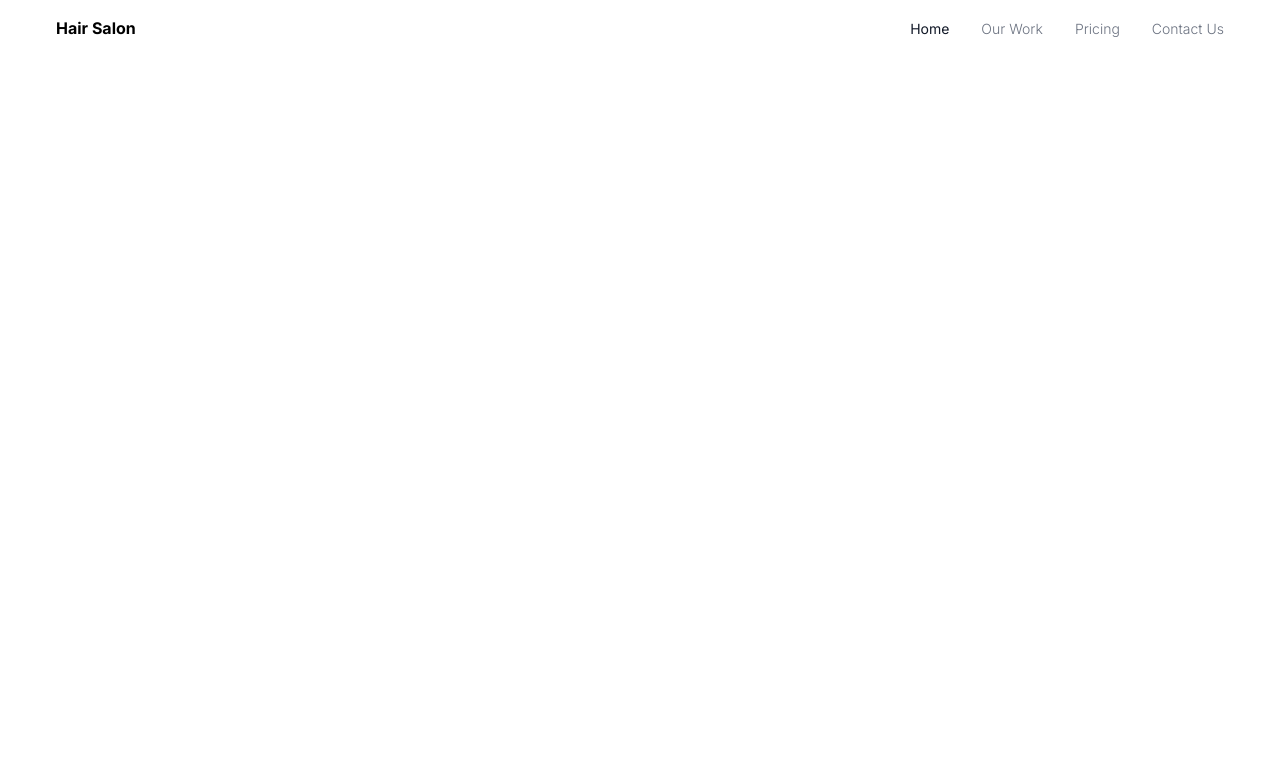
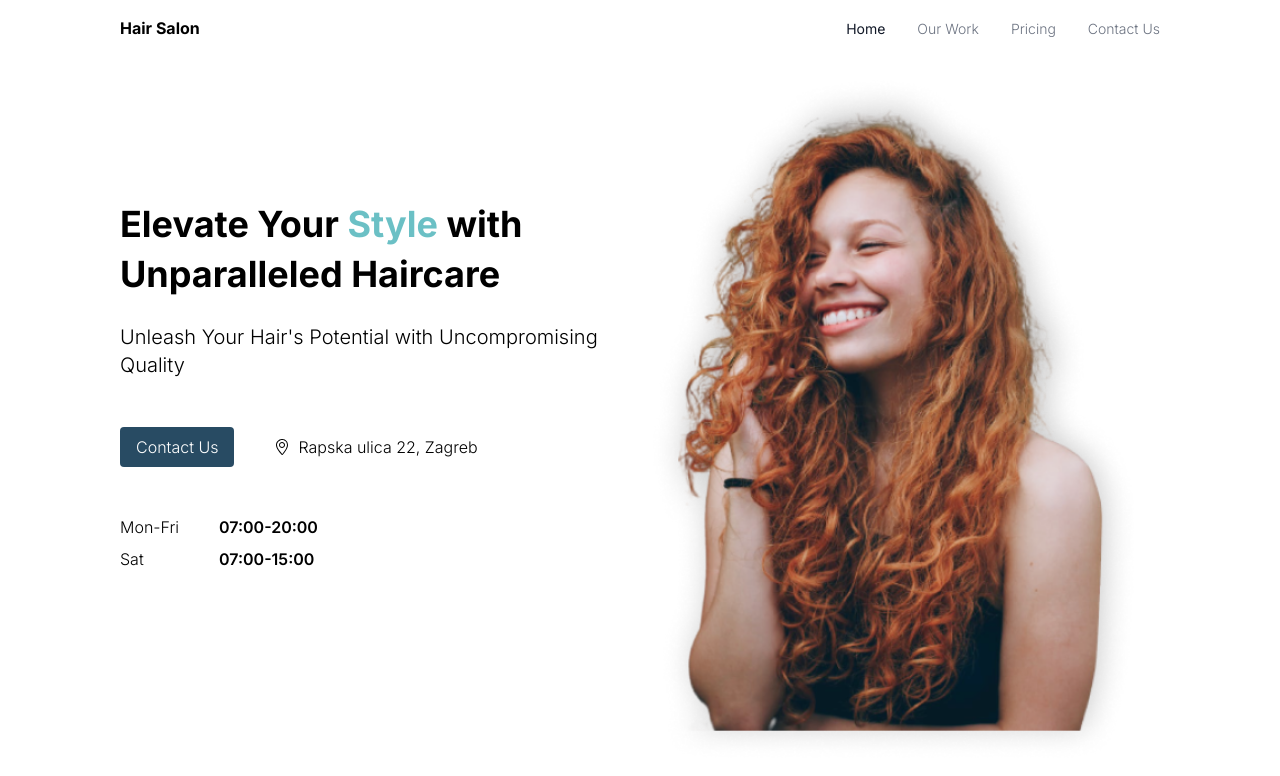
Before and after one commit to imujo/hair-salon, a Next.js app: page / in a window 1280 px wide. Shown: the top 776 px of the page. Built offline with nearby package versions, Linux system fonts and the light colour scheme.

Commit message:
adding heading to home page

```diff
--- a/package.json
+++ b/package.json
@@ -21,6 +21,7 @@
     "postcss": "8.4.24",
     "react": "18.2.0",
     "react-dom": "18.2.0",
+    "react-icons": "^4.9.0",
     "tailwind-merge": "^1.12.0",
     "tailwindcss": "3.3.2",
     "typescript": "5.0.4"
--- a/src/app/layout.tsx
+++ b/src/app/layout.tsx
@@ -15,10 +15,12 @@ export default function RootLayout({
   children: React.ReactNode;
 }) {
   return (
-    <html lang="en">
-      <body className={inter.className}>
-        <Nav page="/" />
-        {children}
+    <html lang="en" className={inter.className}>
+      <body className="w-full flex flex-col items-center">
+        <main className="max-w-6xl w-full px-14">
+          <Nav page="/" />
+          {children}
+        </main>
       </body>
     </html>
   );
--- a/src/app/page.tsx
+++ b/src/app/page.tsx
@@ -1,7 +1,51 @@
+import Address from "@/components/Address";
+import Button from "@/components/Button";
 import Nav from "@/components/Nav";
 import { NextPage } from "next";
 import Image from "next/image";
 
 export default function Home(props: NextPage) {
-  return <main className=""></main>;
+  return (
+    <div className="  w-full ">
+      <header className="flex flex-row gap-4 h-screen ">
+        <section className="w-full pt-36">
+          <h1 className=" text-4xl font-bold mb-6 leading-snug">
+            Elevate Your <span className=" text-[#6BC0C5]">Style</span> with
+            Unparalleled Haircare
+          </h1>
+          <h3 className="text-xl font-light">
+            Unleash Your Hair's Potential with Uncompromising Quality
+          </h3>
+
+          <div className="my-12 flex gap-10 items-center">
+            <Button title="Contact Us" />
+            <Address
+              href="https://goo.gl/maps/rby8rfXyehgEfHUHA"
+              address="Rapska ulica 22, Zagreb"
+              target="_blank"
+            />
+          </div>
+
+          <div className="flex gap-10 [&>ul>li]:mb-2">
+            <ul className="font-light">
+              <li>Mon-Fri</li>
+              <li>Sat</li>
+            </ul>
+            <ul className="font-semibold">
+              <li>07:00-20:00</li>
+              <li>07:00-15:00</li>
+            </ul>
+          </div>
+        </section>
+        <section className=" w-full">
+          <Image
+            src="/heading_image.png"
+            alt="woman_smiling"
+            width={500}
+            height={1000}
+          />
+        </section>
+      </header>
+    </div>
+  );
 }
--- /dev/null
+++ b/src/components/Address.tsx
@@ -0,0 +1,21 @@
+import { cn } from "@/utils/functions";
+import { FC } from "react";
+import { SlLocationPin } from "react-icons/sl";
+interface AddressProps extends React.AnchorHTMLAttributes<HTMLAnchorElement> {
+  address: string;
+}
+
+const Address: FC<AddressProps> = ({ href, address, className, ...props }) => {
+  return (
+    <a
+      {...props}
+      href={href}
+      className={cn("flex gap-2 font-light items-center", className)}
+    >
+      <SlLocationPin />
+      {address}
+    </a>
+  );
+};
+
+export default Address;
--- /dev/null
+++ b/src/components/Button.tsx
@@ -0,0 +1,20 @@
+import { cn } from "@/utils/functions";
+import { ButtonHTMLAttributes, FC } from "react";
+
+interface ButtonProps extends React.HTMLAttributes<HTMLButtonElement> {}
+
+const Button: FC<ButtonProps> = ({ title, className, ...props }) => {
+  return (
+    <button
+      className={cn(
+        "px-4 py-2 bg-[#284B63] rounded text-white font-light hover:bg-[hsl(204,42%,20%)] transition-colors",
+        className
+      )}
+      {...props}
+    >
+      {title}
+    </button>
+  );
+};
+
+export default Button;
--- a/src/components/Nav.tsx
+++ b/src/components/Nav.tsx
@@ -7,7 +7,7 @@ interface navProps {
 
 const nav: FC<navProps> = ({ page }) => {
   return (
-    <ul className="flex h-14 items-center gap-8 px-14   ">
+    <ul className="flex h-14 items-center gap-8   ">
       <li className="flex-1">
         <h4 className="font-bold">Hair Salon</h4>
       </li>
```
Also changed, not shown: public/heading_image.png (added), 1 other file (tests, documents, lock files or other folders).
